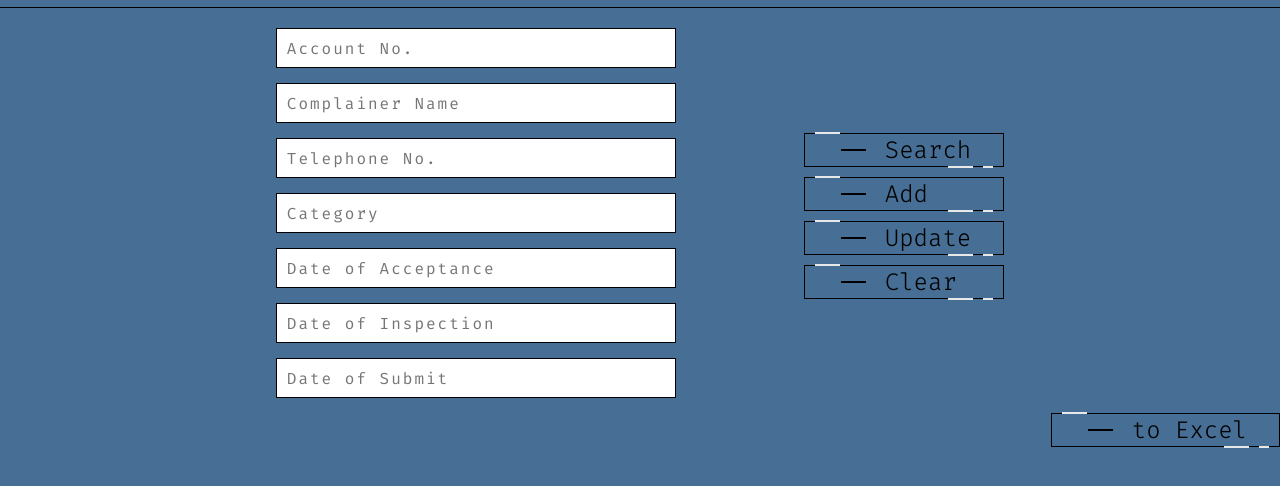
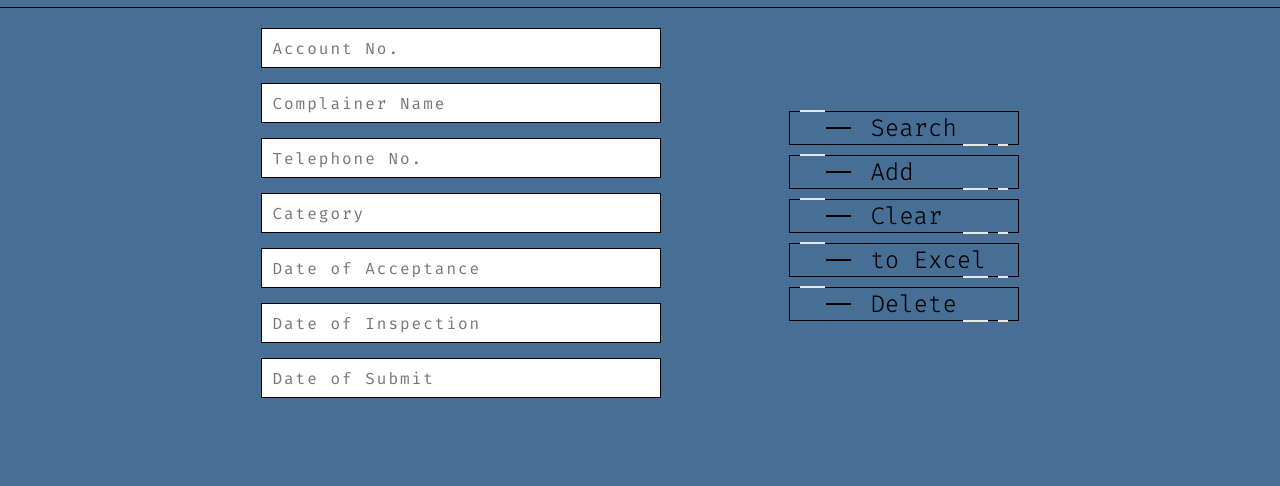
Before and after one commit to Mugatiya-dotcom/webApp, a plain HTML site: page index.html in a window 1280 px wide. Both pictures are taken after a click on the link "to Excel". Shown: the part 86-572 px from the top of the page. Drawn offline with Linux system fonts and the light colour scheme; a web font is replaced by a local one.

Commit message:
Update button labels and improve search result handling in complaint management

```diff
--- a/index.css
+++ b/index.css
@@ -16,6 +16,7 @@
   display: flex;
   flex-direction: column;
   align-items: center;
+  margin-bottom: 20px;
 }
 
 .topic {
--- a/index.html
+++ b/index.html
@@ -39,13 +39,19 @@
         </a>
         <a class="fancy" href="#">
           <span class="top-key"></span>
-          <span class="text">Update</span>
+          <span class="text">Clear</span>
           <span class="bottom-key-1"></span>
           <span class="bottom-key-2"></span>
         </a>
         <a class="fancy" href="#">
           <span class="top-key"></span>
-          <span class="text">Clear</span>
+          <span class="text">to Excel</span>
+          <span class="bottom-key-1"></span>
+          <span class="bottom-key-2"></span>
+        </a>
+        <a class="fancy" href="#">
+          <span class="top-key"></span>
+          <span class="text">Delete</span>
           <span class="bottom-key-1"></span>
           <span class="bottom-key-2"></span>
         </a>
--- a/index.js
+++ b/index.js
@@ -64,7 +64,7 @@
     if (!document.getElementById('selectRowStyle')) {
       const style = document.createElement('style');
       style.id = 'selectRowStyle';
-      style.textContent = '.selected-row { background: #ffe082 !important; }';
+      style.textContent = '.selected-row { background:rgb(255, 130, 130) !important; }';
       document.head.appendChild(style);
     }
     // Add Delete button if not present
@@ -135,26 +135,13 @@
     });
   });
 
-  // Add export to Excel functionality
-  // Create and add the export button if not already present
-  let exportBtn = document.getElementById('exportExcelBtn');
-  if (!exportBtn) {
-    // Create a button styled like the fancy buttons
-    exportBtn = document.createElement('a');
-    exportBtn.id = 'exportExcelBtn';
-    exportBtn.className = 'fancy';
-    exportBtn.href = '#';
-    exportBtn.innerHTML = `
-      <span class="top-key"></span>
-      <span class="text">to Excel</span>
-      <span class="bottom-key-1"></span>
-      <span class="bottom-key-2"></span>
-    `;
-    const tableContainer = document.querySelector('.bottom');
-    tableContainer.insertBefore(exportBtn, tableContainer.firstChild);
+  // Remove export to Excel button creation from JS (handled in HTML)
+  // Add export to Excel functionality to the button in .buttonz
+  const exportBtn = Array.from(buttons).find(btn => btn.textContent.trim().toLowerCase() === 'to excel');
+  if (exportBtn) {
     exportBtn.addEventListener('click', function(e) {
       e.preventDefault();
-      const table = tableContainer.querySelector('table');
+      const table = document.querySelector('.bottom table');
       if (!table) return;
       let csv = '';
       for (let row of table.rows) {
@@ -199,6 +186,12 @@
       const filtered = stored.filter(row =>
         row.some((cell, i) => searchValues[i] && cell.toLowerCase().includes(searchValues[i]))
       );
+      if (filtered.length === 0) {
+        const tableContainer = document.querySelector('.bottom');
+        tableContainer.innerHTML = '<div style="padding:20px;color:red;font-weight:bold;">Searched result doesn\'t match</div>';
+        lastSearch = [];
+        return;
+      }
       renderTable(filtered);
       lastSearch = filtered;
     });
@@ -215,7 +208,9 @@
         input.style.borderColor = 'black';
         input.style.color = 'black';
       });
-      // Show full table
+      // Show full table and clear any search message
+      const tableContainer = document.querySelector('.bottom');
+      tableContainer.innerHTML = '';
       renderTable(getStoredData());
       lastSearch = null;
     });
```
